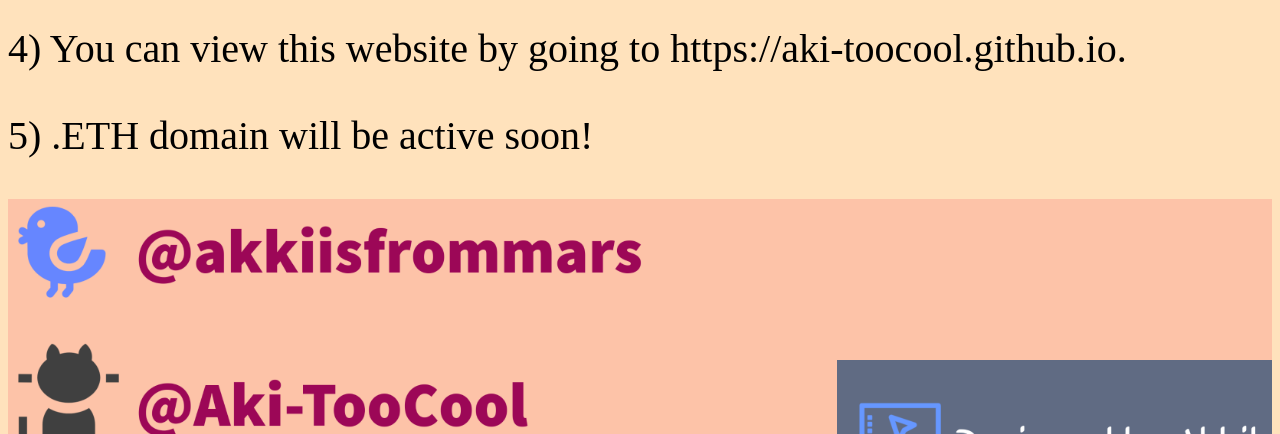
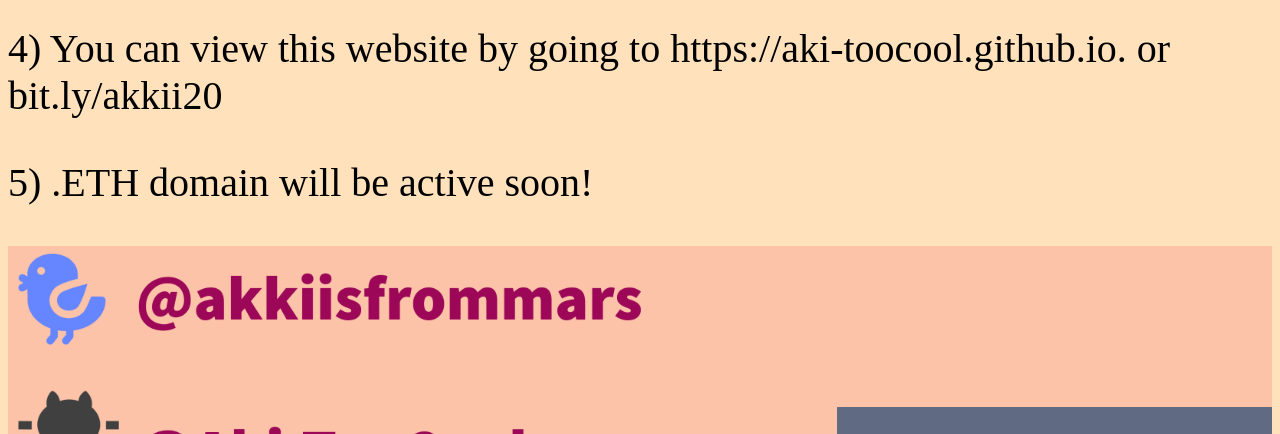
Before and after one commit to Aki-TooCool/Aki-TooCool.github.io, a plain HTML site: page index.html in a window 1280 px wide. Shown: the part 666-1100 px from the top of the page. Drawn offline with Linux system fonts and the light colour scheme.

Commit message:
index.html

```diff
--- a/index.html
+++ b/index.html
@@ -19,7 +19,7 @@ background-color:rgba(255, 226, 188, 0.996);
     <p style="font-size: 40px; text-align: left;" > 1) This website was built by Akhil on 28/06/2023. </p>
     <p style="font-size: 40px; text-align: left;" > 2) It was built using HTML and CSS in VS Code. </p>
     <p style="font-size: 40px; text-align: left;" > 3) The website will be hosted on Github Pages. </p>
-    <p style="font-size: 40px; text-align: left;" > 4) You can view this website by going to https://aki-toocool.github.io.</p>
+    <p style="font-size: 40px; text-align: left;" > 4) You can view this website by going to https://aki-toocool.github.io. or bit.ly/akkii20</p>
     <p style="font-size: 40px; text-align: left;" > 5) .ETH domain will be active soon!</p>
     <img src="My project-1(1).png" alt="" style="width: 100%;">
 </body>
```
